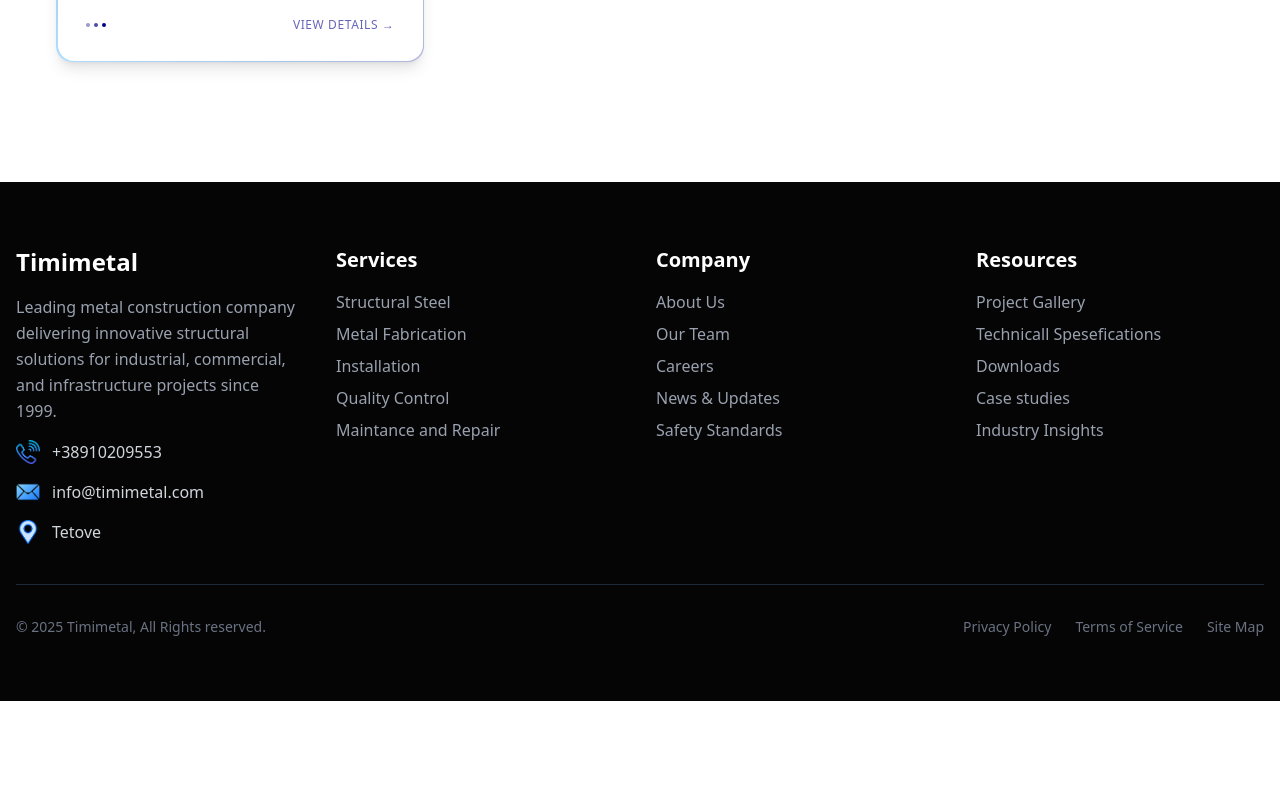
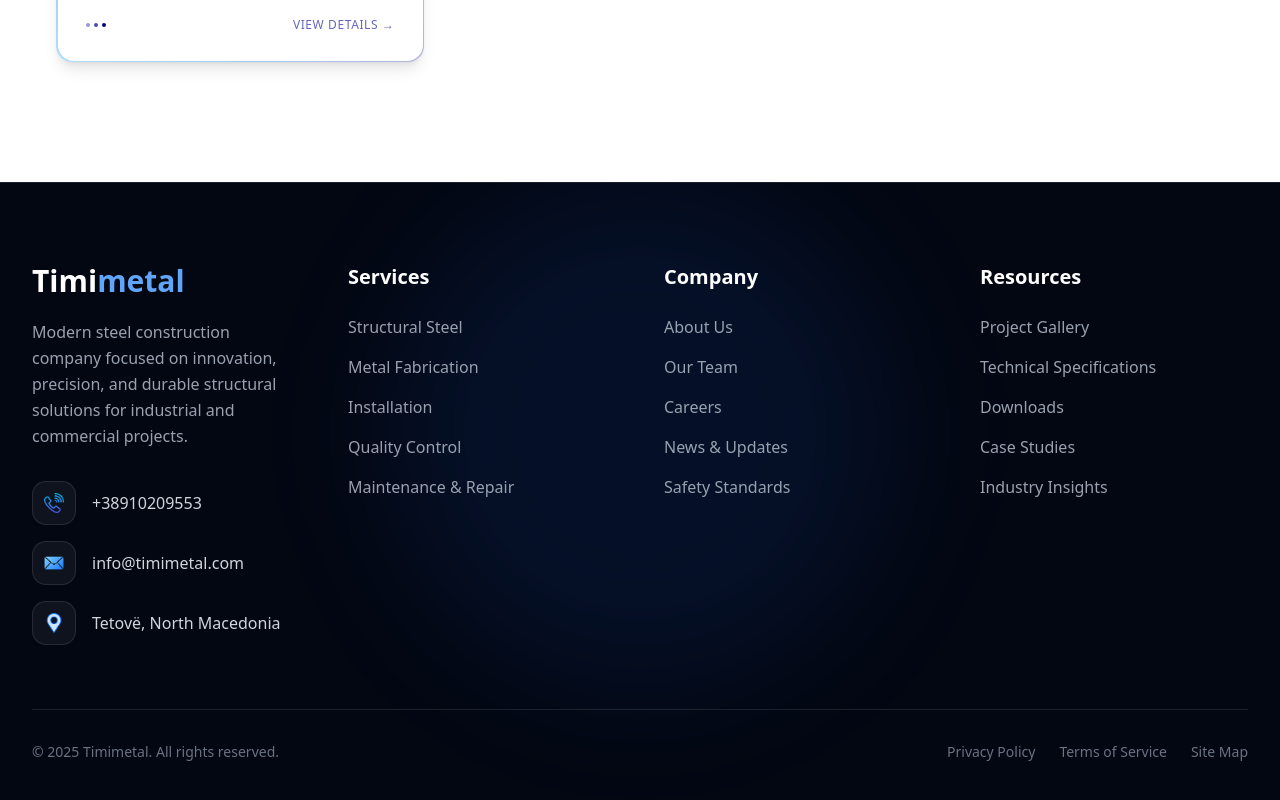
Before and after one commit to atinism4030/timimetal-web, a Next.js app: page /projects in a window 1280 px wide. Shown: the part 1324-2124 px from the top of the page. Before the commit the page ends 2025 px from the top, so only its background shows below. Built offline with nearby package versions, Linux system fonts and the light colour scheme; no server answers; the database is empty.

Commit message:
Njo di tre

```diff
--- a/app/projects/page.tsx
+++ b/app/projects/page.tsx
@@ -72,7 +72,7 @@ const ProjectsPage = () => {
         {/* Stats Grid */}
         <div className="grid grid-cols-1 md:grid-cols-3 gap-6 mb-24 max-w-5xl mx-auto">
           {[
-            { value: projectsList.length + "+", label: "Completed Projects" },
+            { value: "150+", label: "Completed Projects" },
             { value: "98%", label: "Client Satisfaction" },
             { value: "25+", label: "Years Experience" },
           ].map((stat, index) => (
--- a/components/About/TimeLineItem.tsx
+++ b/components/About/TimeLineItem.tsx
@@ -24,7 +24,7 @@ const TimeLineItem = ({
           initial={{ scale: 0.8 }}
           animate={isInView ? { scale: 1 } : { scale: 0.8 }}
           transition={{ duration: 0.6, delay: 0.2 }}
-          className={`${isEven ? "text-right" : "order-2"}`}
+          className={isEven ? "text-right pr-8" : ""}
         >
           {isEven && (
             <div className="pr-8">
@@ -72,7 +72,7 @@ const TimeLineItem = ({
               : { opacity: 0, x: isEven ? 50 : -50 }
           }
           transition={{ duration: 0.6, delay: 0.2 }}
-          className={`${!isEven ? "text-left" : "order-1"}`}
+          className={!isEven ? "pl-8" : ""}
         >
           {!isEven && (
             <div className="pl-8">
--- a/components/Footer.tsx
+++ b/components/Footer.tsx
@@ -6,75 +6,170 @@ import Image from "next/image";
 
 const Footer = () => {
   return (
-    <div className="bg-[#050505] py-16 text-gray-300 px-4">
-      <div className="grid grid-cols-1 md:grid-cols-2 lg:grid-cols-4 gap-8 max-w-7xl mx-auto mb-10">
-        <div className="flex flex-col gap-4">
-          <h1 className="text-2xl font-bold text-white">Timimetal</h1>
-          <p className="max-w-xs text-gray-400 leading-relaxed">
-            Leading metal construction company delivering innovative structural
-            solutions for industrial, commercial, and infrastructure projects
-            since 1999.
-          </p>
-          <div className="flex items-center gap-3">
-            <Image alt="phone Icon" src={PhoneIcon} width={24} height={24} />
-            <p>+38910209553</p>
+    <footer className="relative overflow-hidden bg-[#030712] border-t border-white/10">
+
+      {/* Background Glow */}
+      <div className="absolute top-0 left-1/2 -translate-x-1/2 w-[500px] h-[500px] bg-[#2563EB]/10 blur-3xl rounded-full pointer-events-none" />
+
+      <div className="relative max-w-7xl mx-auto px-6 lg:px-8 py-20">
+
+        {/* Top */}
+        <div className="grid grid-cols-1 md:grid-cols-2 lg:grid-cols-4 gap-12">
+
+          {/* Brand */}
+          <div>
+            <h1 className="text-3xl font-bold text-white mb-5">
+              Timi<span className="text-[#60A5FA]">metal</span>
+            </h1>
+
+            <p className="text-gray-400 leading-relaxed mb-8">
+              Modern steel construction company focused on innovation,
+              precision, and durable structural solutions for industrial and
+              commercial projects.
+            </p>
+
+            <div className="flex flex-col gap-4">
+
+              <div className="flex items-center gap-4 group">
+                <div className="w-11 h-11 rounded-xl bg-white/5 border border-white/10 flex items-center justify-center group-hover:border-[#2563EB] transition-all duration-300">
+                  <Image
+                    alt="phone Icon"
+                    src={PhoneIcon}
+                    width={20}
+                    height={20}
+                  />
+                </div>
+
+                <p className="text-gray-300">+38910209553</p>
+              </div>
+
+              <div className="flex items-center gap-4 group">
+                <div className="w-11 h-11 rounded-xl bg-white/5 border border-white/10 flex items-center justify-center group-hover:border-[#2563EB] transition-all duration-300">
+                  <Image
+                    alt="MailIcon"
+                    src={MailIcon}
+                    width={20}
+                    height={20}
+                  />
+                </div>
+
+                <p className="text-gray-300">info@timimetal.com</p>
+              </div>
+
+              <div className="flex items-center gap-4 group">
+                <div className="w-11 h-11 rounded-xl bg-white/5 border border-white/10 flex items-center justify-center group-hover:border-[#2563EB] transition-all duration-300">
+                  <Image
+                    alt="LocationIcon"
+                    src={LocationIcon}
+                    width={20}
+                    height={20}
+                  />
+                </div>
+
+                <p className="text-gray-300">Tetovë, North Macedonia</p>
+              </div>
+            </div>
           </div>
-          <div className="flex items-center gap-3">
-            <Image alt="MailIcon" src={MailIcon} width={24} height={24} />
-            <p>info@timimetal.com</p>
+
+          {/* Services */}
+          <div>
+            <h2 className="text-white text-xl font-semibold mb-6">
+              Services
+            </h2>
+
+            <div className="flex flex-col gap-4 text-gray-400">
+              <p className="hover:text-[#60A5FA] transition-colors cursor-pointer">
+                Structural Steel
+              </p>
+              <p className="hover:text-[#60A5FA] transition-colors cursor-pointer">
+                Metal Fabrication
+              </p>
+              <p className="hover:text-[#60A5FA] transition-colors cursor-pointer">
+                Installation
+              </p>
+              <p className="hover:text-[#60A5FA] transition-colors cursor-pointer">
+                Quality Control
+              </p>
+              <p className="hover:text-[#60A5FA] transition-colors cursor-pointer">
+                Maintenance & Repair
+              </p>
+            </div>
           </div>
-          <div className="flex items-center gap-3">
-            <Image alt="LocationIcon" src={LocationIcon} width={24} height={24} />
-            <p>Tetove</p>
+
+          {/* Company */}
+          <div>
+            <h2 className="text-white text-xl font-semibold mb-6">
+              Company
+            </h2>
+
+            <div className="flex flex-col gap-4 text-gray-400">
+              <p className="hover:text-[#60A5FA] transition-colors cursor-pointer">
+                About Us
+              </p>
+              <p className="hover:text-[#60A5FA] transition-colors cursor-pointer">
+                Our Team
+              </p>
+              <p className="hover:text-[#60A5FA] transition-colors cursor-pointer">
+                Careers
+              </p>
+              <p className="hover:text-[#60A5FA] transition-colors cursor-pointer">
+                News & Updates
+              </p>
+              <p className="hover:text-[#60A5FA] transition-colors cursor-pointer">
+                Safety Standards
+              </p>
+            </div>
+          </div>
+
+          {/* Resources */}
+          <div>
+            <h2 className="text-white text-xl font-semibold mb-6">
+              Resources
+            </h2>
+
+            <div className="flex flex-col gap-4 text-gray-400">
+              <p className="hover:text-[#60A5FA] transition-colors cursor-pointer">
+                Project Gallery
+              </p>
+              <p className="hover:text-[#60A5FA] transition-colors cursor-pointer">
+                Technical Specifications
+              </p>
+              <p className="hover:text-[#60A5FA] transition-colors cursor-pointer">
+                Downloads
+              </p>
+              <p className="hover:text-[#60A5FA] transition-colors cursor-pointer">
+                Case Studies
+              </p>
+              <p className="hover:text-[#60A5FA] transition-colors cursor-pointer">
+                Industry Insights
+              </p>
+            </div>
           </div>
         </div>
 
-        <div>
-          <h2 className="font-bold text-xl text-white mb-4">Services</h2>
-          <div className="flex flex-col gap-2 text-gray-400">
-            <p>Structural Steel</p>
-            <p>Metal Fabrication</p>
-            <p>Installation</p>
-            <p>Quality Control</p>
-            <p>Maintance and Repair</p>
-          </div>
-        </div>
+        {/* Bottom */}
+        <div className="border-t border-white/10 mt-16 pt-8 flex flex-col md:flex-row justify-between items-center gap-5">
 
-        <div>
-          <h2 className="font-bold text-xl text-white mb-4">Company</h2>
-          <div className="flex flex-col gap-2 text-gray-400">
-            <p>About Us</p>
-            <p>Our Team</p>
-            <p>Careers</p>
-            <p>News & Updates</p>
-            <p>Safety Standards</p>
-          </div>
-        </div>
+          <p className="text-gray-500 text-sm text-center md:text-left">
+            © {new Date().getFullYear()} Timimetal. All rights reserved.
+          </p>
 
-        <div>
-          <h2 className="font-bold text-xl text-white mb-4">Resources</h2>
-          <div className="flex flex-col gap-2 text-gray-400">
-            <p>Project Gallery</p>
-            <p>Technicall Spesefications</p>
-            <p>Downloads</p>
-            <p>Case studies</p>
-            <p>Industry Insights</p>
+          <div className="flex flex-wrap justify-center gap-6 text-sm text-gray-500">
+            <p className="hover:text-[#60A5FA] transition-colors cursor-pointer">
+              Privacy Policy
+            </p>
+
+            <p className="hover:text-[#60A5FA] transition-colors cursor-pointer">
+              Terms of Service
+            </p>
+
+            <p className="hover:text-[#60A5FA] transition-colors cursor-pointer">
+              Site Map
+            </p>
           </div>
         </div>
       </div>
-
-      <hr className="border-gray-800 my-8" />
-
-      <div className="flex flex-col md:flex-row justify-between items-center gap-4 text-sm text-gray-500 max-w-7xl mx-auto">
-        <p>&copy; {new Date().getFullYear()} Timimetal, All Rights reserved. </p>
-        <div className="flex flex-wrap justify-center gap-6">
-          <p>Privacy Policy</p>
-          <p>Terms of Service</p>
-          <p>Site Map</p>
-        </div>
-      </div>
-    </div>
+    </footer>
   );
 };
-
 export default Footer;
--- a/components/Projects/ProjectsHome.tsx
+++ b/components/Projects/ProjectsHome.tsx
@@ -16,7 +16,7 @@ const ProjectsHome = async () => {
           <div className="max-w-2xl">
             <h2 className="text-4xl md:text-6xl lg:text-7xl font-light tracking-tight leading-[1.1] mb-6 whitespace-nowrap">
               Selected <br />
-              <span className="font-semibold text-transparent bg-clip-text bg-gradient-to-r from-gray-200 to-gray-600">
+              <span className="font-semibold text-transparent bg-clip-text bg-gradient-to-r from-blue-200 to-blue-600">
                 Masterpieces
               </span>
             </h2>
--- a/lib/supabase.ts
+++ b/lib/supabase.ts
@@ -3,4 +3,5 @@ import { createClient } from "@supabase/supabase-js";
 export const supabase = createClient(
   process.env.NEXT_PUBLIC_SUPABASE_URL!,
   process.env.NEXT_PUBLIC_SUPABASE_ANON_KEY!
+
 );
```
Also changed, not shown: components/Projects/AllProjects.tsx (+14 -4 lines), components/Projects/ProjectCard.tsx (+1 -8 lines).
